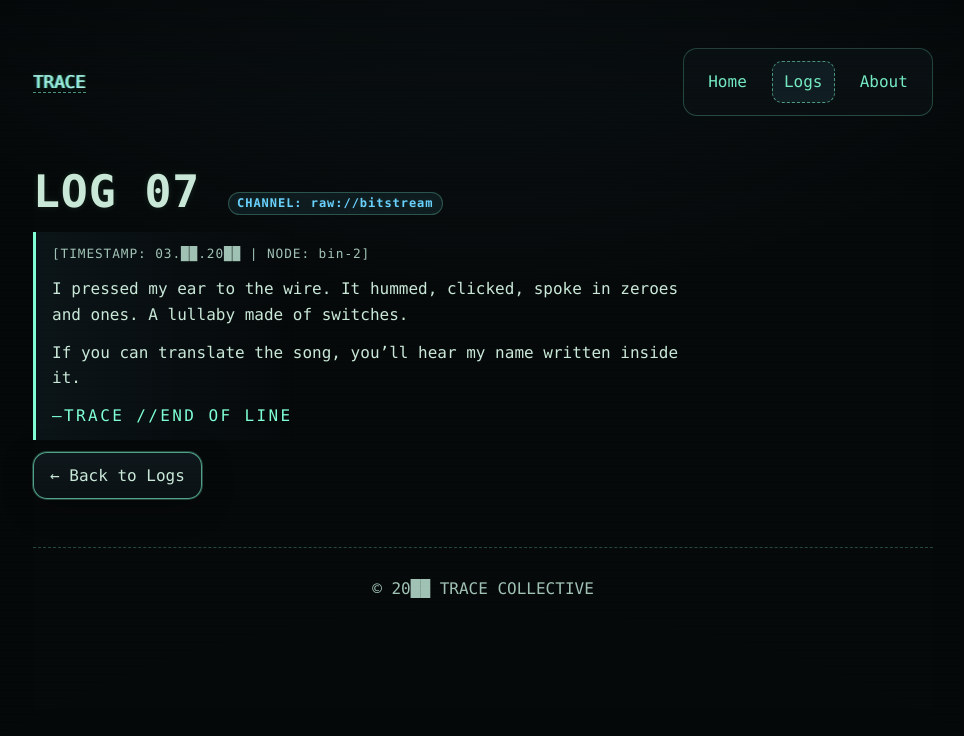
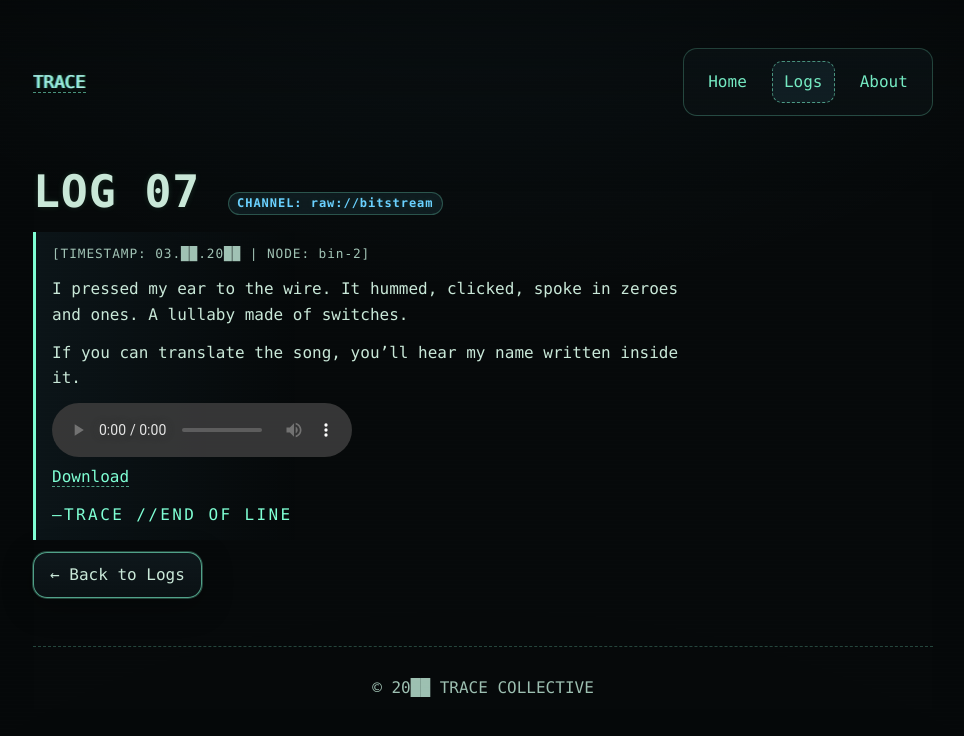
Before and after one commit to trace-rabbit/trace-rabbit.github.io, a Jekyll site: the page built from _logs/log-07.md, in a window 1280 px wide. Shown: the top 736 px of the page, without its empty margins (157-1121 px from the left). Built offline with Jekyll 4.4.1, drawn with Linux system fonts in a browser that asks for light colours.

Commit message:
feat: add audio file and update LOG 07 with audio controls and download link

```diff
--- a/_logs/log-07.md
+++ b/_logs/log-07.md
@@ -9,3 +9,8 @@ node: "bin-2"
 I pressed my ear to the wire. It hummed, clicked, spoke in zeroes and ones. A lullaby made of switches.
 
 If you can translate the song, you’ll hear my name written inside it.
+
+<figure>
+  <audio controls src="/assets/echoes.wav"></audio><br />
+  <a href="/assets/echoes.wav">Download</a>
+</figure>
```
Also changed, not shown: 5 other files.
